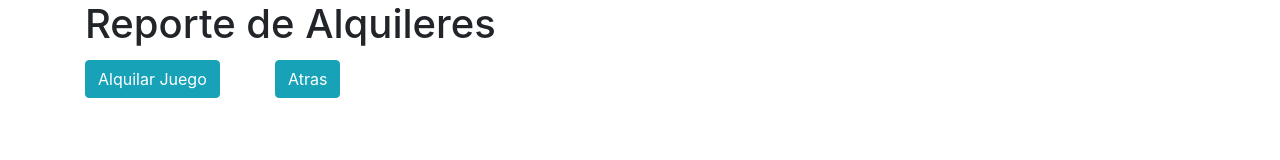
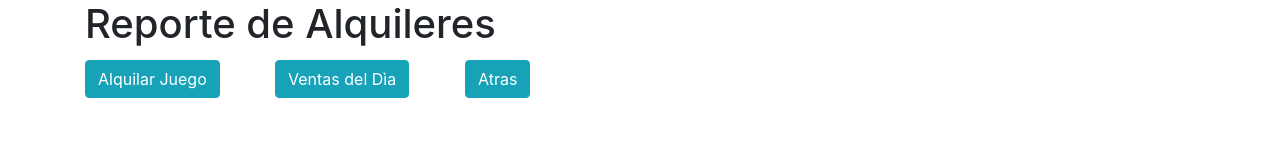
Before and after one commit to harry9524/TiendaMatrix_app, an Angular app in the folder tiendamatrix/: page /ventas in a window 1280 px wide. Shown: the top 160 px of the page. Built offline with nearby package versions, Linux system fonts and the light colour scheme; no server answers.

Commit message:
Task ok: Poder consultar las ventas del día
Task ok: Poder consultar las ventas del día

```diff
--- a/tiendamatrix/src/app/ventas/ventas.component.html
+++ b/tiendamatrix/src/app/ventas/ventas.component.html
@@ -4,6 +4,9 @@
     <div class="col-sm-2">
     <button class="btn btn-info" type="button" [routerLink]="['/alquilarjuego']">Alquilar Juego</button>
     </div>
+    <div class="col-sm-2">
+      <button class="btn btn-info" type="button" (click)='getVentasDay()' >Ventas del Dìa</button>
+      </div>
     <div class="col-sm-2">
       <button class="btn btn-info" type="button" [routerLink]="['/main']">Atras</button>
     </div>
--- a/tiendamatrix/src/app/ventas/ventas.component.ts
+++ b/tiendamatrix/src/app/ventas/ventas.component.ts
@@ -10,6 +10,7 @@ import { VentasService } from './ventas.service';
 export class VentasComponent implements OnInit {
   clienteFrecuente: string;
   alquileres: Alquiler[];
+  alquiler: Alquiler = new Alquiler();
 
   constructor(private ventasService: VentasService) { }
 
@@ -20,8 +21,11 @@ export class VentasComponent implements OnInit {
 
   }
 
-  getClientFrecuente(){
-this.clienteFrecuente = 'ES HARRY';
+  getVentasDay(): void {
+    this.alquiler = new Alquiler();
+    this.ventasService.getAlquileresxFiltro(this.alquiler).subscribe(
+      r => this.alquileres = r
+    );
   }
 
 }
--- a/tiendamatrix/src/app/ventas/ventas.service.ts
+++ b/tiendamatrix/src/app/ventas/ventas.service.ts
@@ -8,11 +8,17 @@ import { Alquiler } from '../_model/Alquiler';
 })
 export class VentasService {
 
-  private urlGetAlquileres = 'http://localhost:9524/matrixtienda/getAlquileres';
+  private urlGetAlquileres        = 'http://localhost:9524/matrixtienda/getAlquileres';
   private urlCreateUpdateAlquiler = 'http://localhost:9524/matrixtienda/createUpdateAlquiler';
-  private urlGetValueAlquiler = 'http://localhost:9524/matrixtienda/getValueAlquiler';
+  private urlGetValueAlquiler     = 'http://localhost:9524/matrixtienda/getValueAlquiler';
+  private urlGetAlquileresxFiltro = 'http://localhost:9524/matrixtienda/getAlquileresxFiltro';
 
   constructor(private http: HttpClient) { }
+
+  // Obtener Alquileres por Filtro
+  getAlquileresxFiltro(alquiler: Alquiler): Observable<Alquiler[]> {
+    return this.http.post<Alquiler[]>(this.urlGetAlquileresxFiltro, alquiler);
+  }
 
   // Obtener Todos los Alquileres
   getAllAlquileres(): Observable<Alquiler[]> {
```
